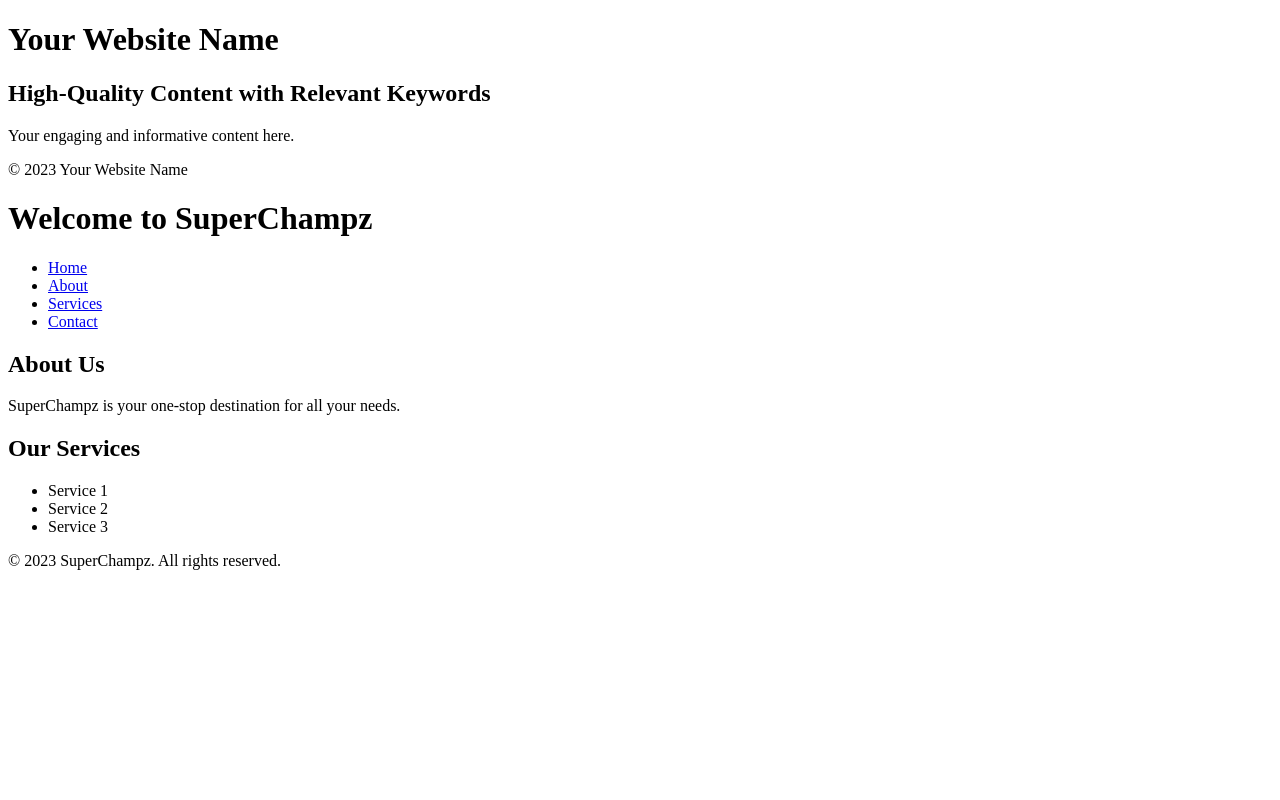
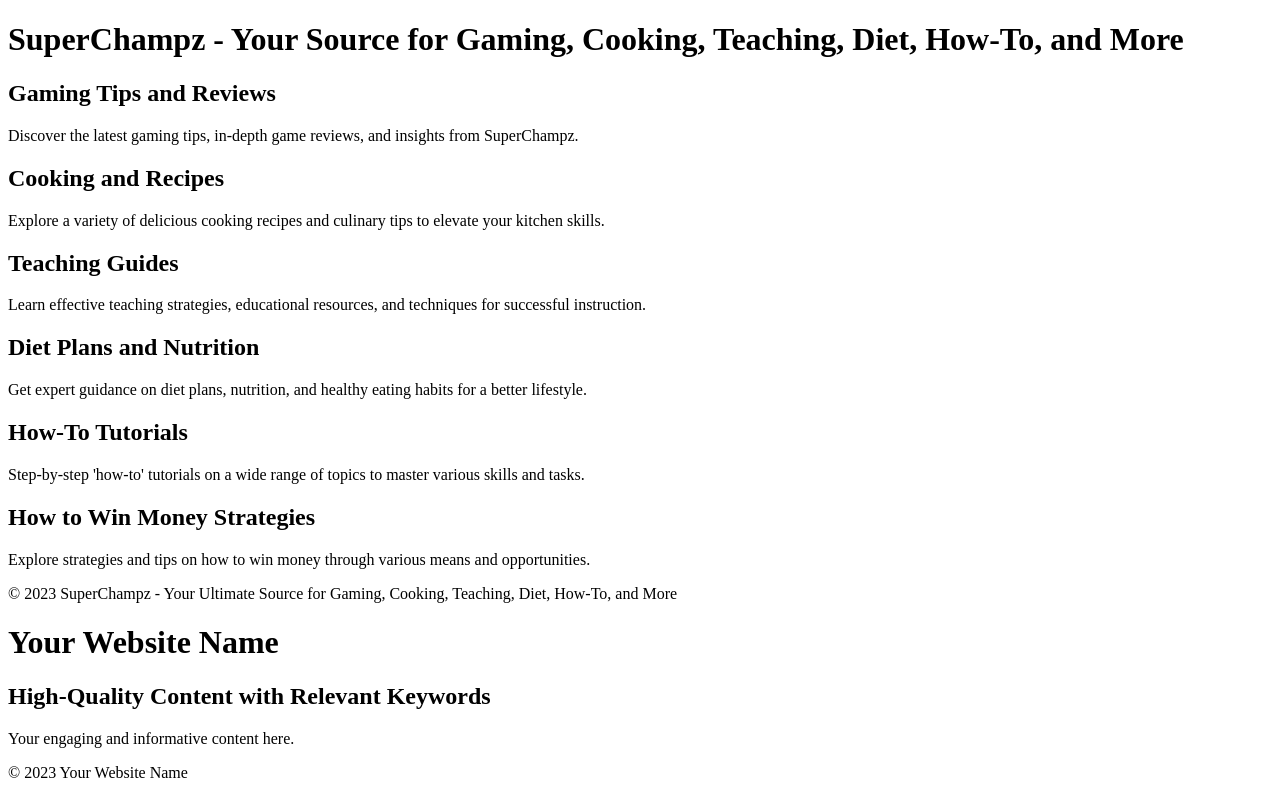
Before and after one commit to Superchampz/superchampz, a plain HTML site: page index.html in a window 1280 px wide. Shown: the top 800 px of the page. Drawn offline with Linux system fonts and the light colour scheme; a script that the page names is missing.

Commit message:
Update index.html

```diff
--- a/index.html
+++ b/index.html
@@ -37,6 +37,53 @@
     <link rel="canonical" href="https://www.yourwebsite.com/">
 </head>
 <body>
+
+<!DOCTYPE html>
+<html lang="en">
+<head>
+    <meta charset="UTF-8">
+    <meta name="viewport" content="width=device-width, initial-scale=1.0">
+    <meta name="description" content="Explore SuperChampz's top gaming and streaming tips, cooking recipes, teaching guides, diet plans, 'how-to' tutorials, and strategies on how to win money through various means.">
+    <title>SuperChampz - Gaming, Cooking, Teaching, Diet, How-To, and More</title>
+    <link rel="stylesheet" href="styles.css">
+    <link rel="canonical" href="https://www.yourwebsite.com/">
+</head>
+<body>
+    <header>
+        <h1>SuperChampz - Your Source for Gaming, Cooking, Teaching, Diet, How-To, and More</h1>
+    </header>
+    <main>
+        <section>
+            <h2>Gaming Tips and Reviews</h2>
+            <p>Discover the latest gaming tips, in-depth game reviews, and insights from SuperChampz.</p>
+        </section>
+        <section>
+            <h2>Cooking and Recipes</h2>
+            <p>Explore a variety of delicious cooking recipes and culinary tips to elevate your kitchen skills.</p>
+        </section>
+        <section>
+            <h2>Teaching Guides</h2>
+            <p>Learn effective teaching strategies, educational resources, and techniques for successful instruction.</p>
+        </section>
+        <section>
+            <h2>Diet Plans and Nutrition</h2>
+            <p>Get expert guidance on diet plans, nutrition, and healthy eating habits for a better lifestyle.</p>
+        </section>
+        <section>
+            <h2>How-To Tutorials</h2>
+            <p>Step-by-step 'how-to' tutorials on a wide range of topics to master various skills and tasks.</p>
+        </section>
+        <section>
+            <h2>How to Win Money Strategies</h2>
+            <p>Explore strategies and tips on how to win money through various means and opportunities.</p>
+        </section>
+    </main>
+    <footer>
+        <p>&copy; 2023 SuperChampz - Your Ultimate Source for Gaming, Cooking, Teaching, Diet, How-To, and More</p>
+    </footer>
+</body>
+</html>
+
     <header>
         <h1>Your Website Name</h1>
     </header>
```
